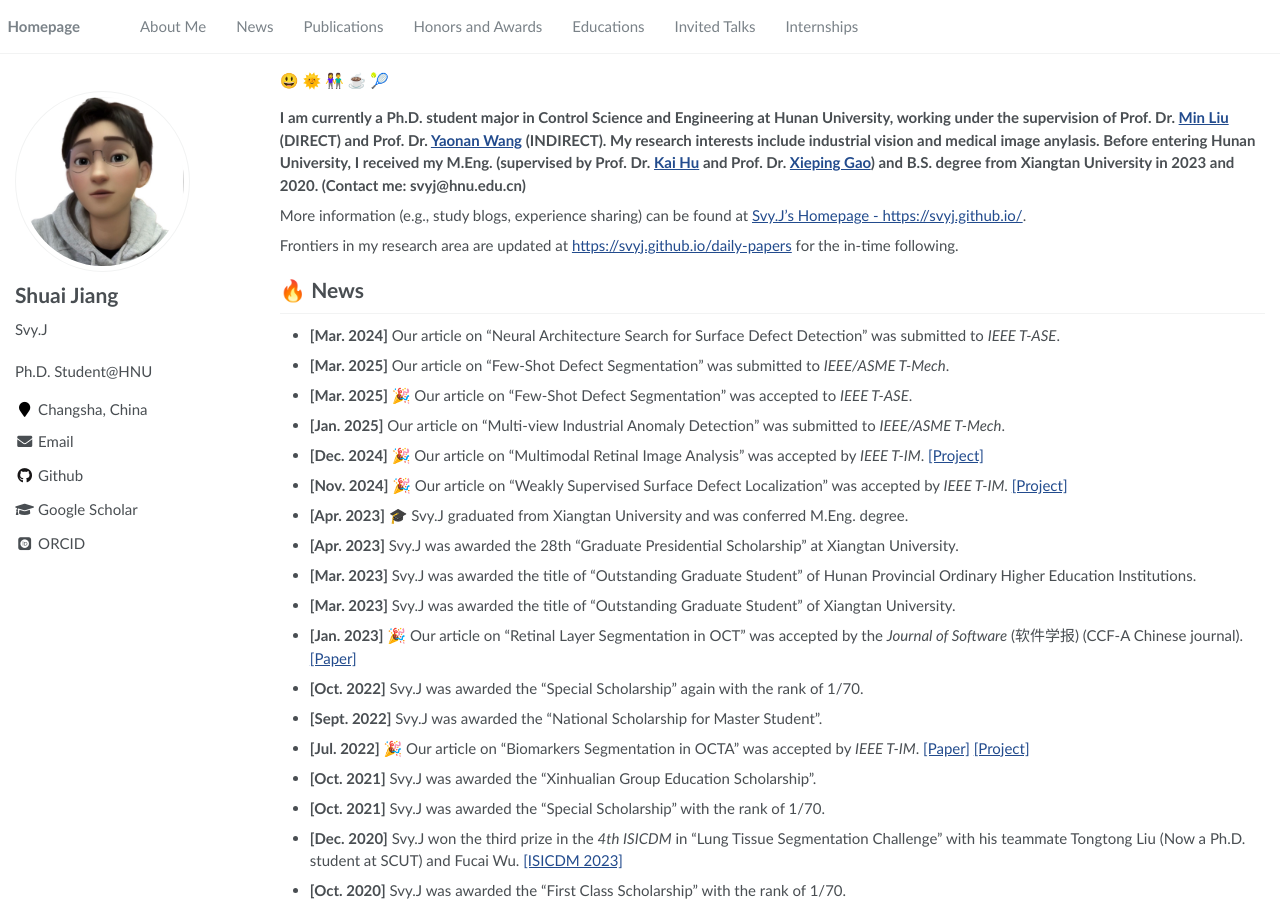
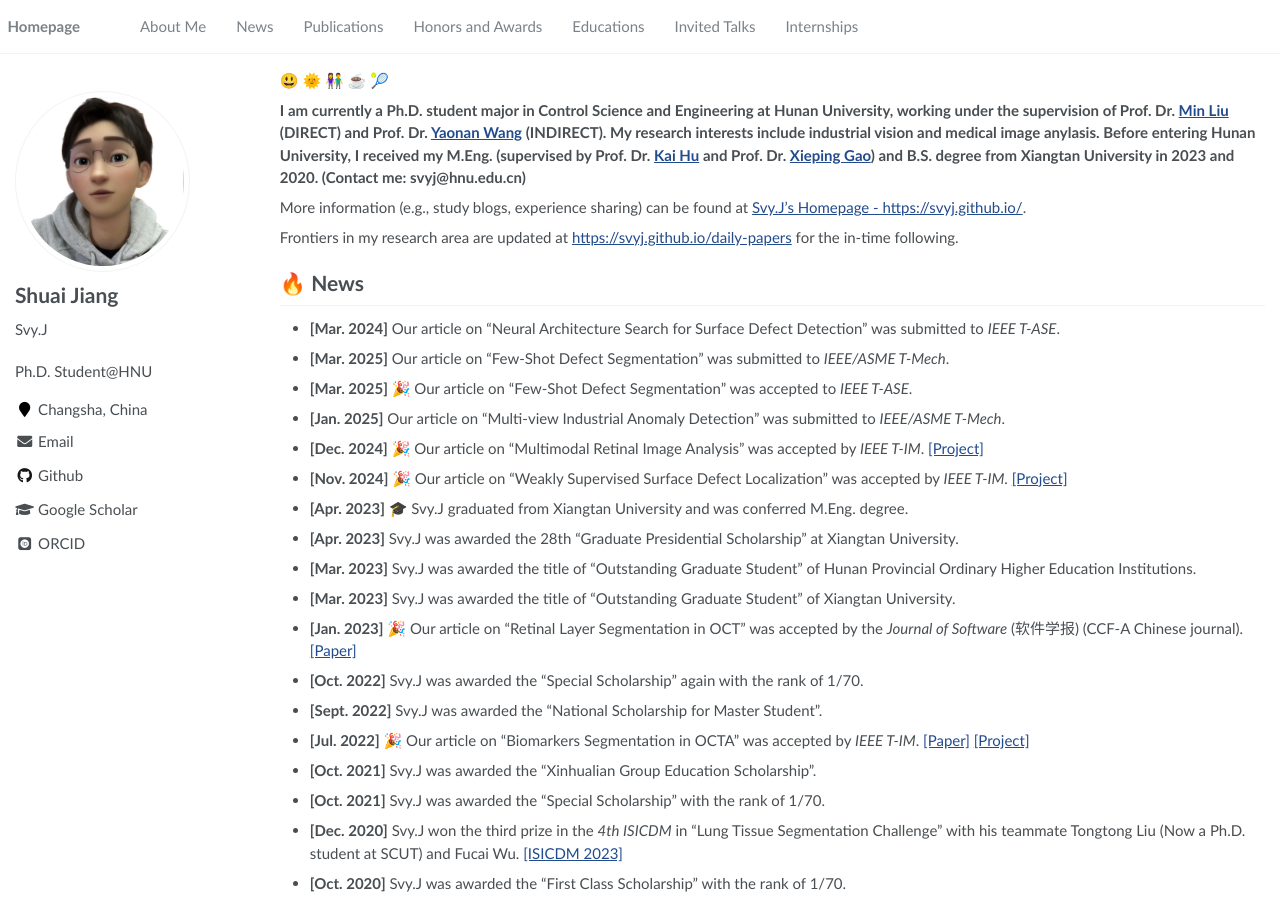
Before and after one commit to SvyJ/svyj.github.io, a Jekyll site: the page built from _pages/about.md, in a window 1280 px wide and 900 px high. Built offline with Jekyll 4.4.1, drawn with Linux system fonts in a browser that asks for light colours; some web fonts are replaced.

Commit message:
Update about.md

```diff
--- a/_pages/about.md
+++ b/_pages/about.md
@@ -16,8 +16,6 @@
 {% assign url = gsDataBaseUrl | append: "google-scholar-stats/gs_data_shieldsio.json" %}
 
 &#128515; &#127774; &#128107; &#9749; &#127934;
-
-<span class='anchor' id='about-me'></span>
 
 **I am currently a Ph.D. student major in Control Science and Engineering at Hunan University, working under the supervision of Prof. Dr. [Min Liu](http://eeit.hnu.edu.cn/info/1291/5218.htm) (DIRECT) and Prof. Dr. [Yaonan Wang](http://eeit.hnu.edu.cn/info/1277/4490.htm) (INDIRECT). My research interests include industrial vision and medical image anylasis. Before entering Hunan University, I received my M.Eng. (supervised by Prof. Dr. [Kai Hu](https://jwxy.xtu.edu.cn/info/1147/2508.htm) and Prof. Dr. [Xieping Gao](https://scholar.hunnu.edu.cn/gaoxieping/index.htm)) and B.S. degree from Xiangtan University in 2023 and 2020. (Contact me: svyj@hnu.edu.cn)**
 
```
